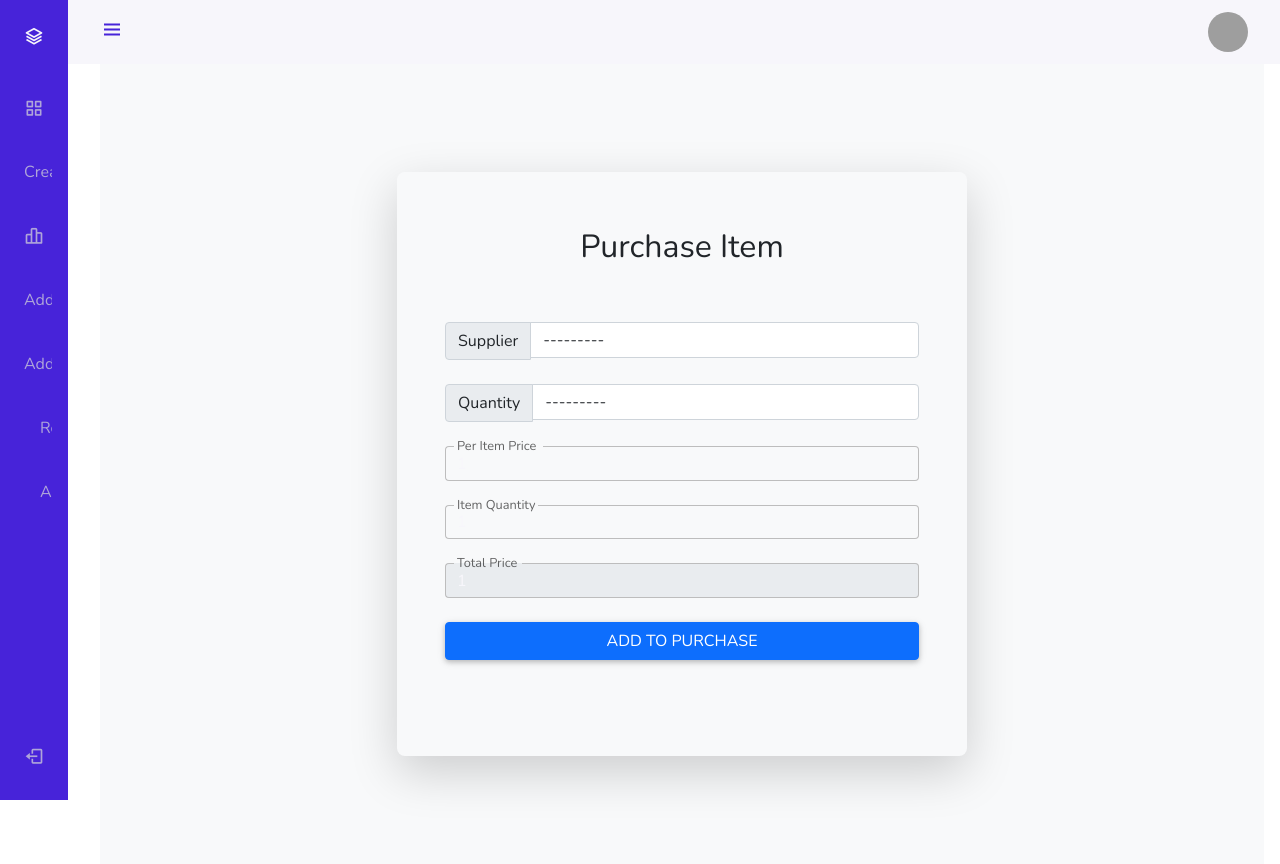
After one commit to Nahidjc/inventory-management-system-django, a Django app: page /transaction/purchase/ in a window 1280 px wide. The commit adds this page. Run offline with Django 3.2, Linux system fonts and the light colour scheme; data comes from the database, SQL or seed files in the repository; some libraries are stand-ins or nearby versions; grey boxes are pictures that could not be loaded.

Commit message:
add purchase form

```diff
--- /dev/null
+++ b/static/js/purchase.js
@@ -0,0 +1 @@
+console.log("Paichi")
--- a/templates/dashboard.html
+++ b/templates/dashboard.html
@@ -69,10 +69,9 @@
 
                             <span class="nav_name">Add Supplier</span>
                         </a>
-                        </a> <a href="#" class="nav_link">
-                            <span class="iconify" data-icon="codicon:request-changes" data-width="30"
-                                data-height="30"></span>
-                            <span class="nav_name">Request Loan</span>
+                        </a> <a href="/transaction/purchase" class="nav_link">
+
+                            <span class="nav_name">Add to Purchase</span> </a>
                         </a>
                         </a> <a href="#" class="nav_link">
                             <span class="iconify" data-icon="bx:bxs-user-x" data-width="30" data-height="30"></span>
--- /dev/null
+++ b/templates/transaction/purchase.html
@@ -0,0 +1,51 @@
+{% extends "dashboard.html" %}
+{% load widget_tweaks %}
+{% load static %}
+
+{% block body_block %}
+
+<div class="container">
+    <div class="row vh-100">
+        <div class="p-5 m-auto shadow-lg text-dark col-md-7 col-sm-8 col-lg-6 rounded-5">
+            <h2 class='p-2 text-center'>Purchase Item</h2>
+            <form method="POST" class="my-5">
+
+                {% csrf_token %}
+
+                <div class="mb-4 input-group">
+                    <div class="input-group-text">Supplier</div>
+                    {% render_field form.supplier|attr:'required:true' class="form-control" %}
+                </div>
+
+
+                <div class="mb-4 input-group">
+                    <div class="input-group-text">Quantity</div>
+                    {% render_field form.inventoryName|attr:'required:true' class="form-control" %}
+                </div>
+
+
+                <div class="mb-4 form-outline">
+                    {% render_field form.itemPrice|attr:'required:true' id="itemPrice" class="form-control" %}
+                    <label class="form-label">Per Item Price</label>
+                </div>
+
+                <div class="mb-4 form-outline">
+                    {% render_field form.quantity|attr:'required:true' id="quantity" class="form-control" %}
+                    <label class="form-label">Item Quantity</label>
+                </div>
+
+                <div class="mb-4 form-outline">
+                    {% render_field form.totalPrice|attr:'readonly:true' id="totalPrice" class="form-control" %}
+                    <label class="form-label">Total Price</label>
+                </div>
+                <!-- Submit button -->
+                <button type="submit" class="btn btn-primary btn-block">Add to Purchase</button>
+            </form>
+        </div>
+    </div>
+</div>
+
+
+<script src="{% static 'js/purchase.js' %}"></script>
+
+{% endblock %}
--- a/transaction/urls.py
+++ b/transaction/urls.py
@@ -1,8 +1,8 @@
 from django.urls import path, include
-from loginApp import views
+from transaction import views
 
 
 app_name = "inventory_app"
 urlpatterns = [
-
+    path('purchase/', views.itemPurchase, name='purchase'),
 ]
--- a/transaction/views.py
+++ b/transaction/views.py
@@ -1,3 +1,17 @@
 from django.shortcuts import render
+from .forms import PurchaseItemForm
+from inventory.models import inventory
+from django.shortcuts import HttpResponseRedirect, redirect
+# Create your views here.
 
-# Create your views here.
+
+def itemPurchase(request):
+    form = PurchaseItemForm()
+    if request.method == 'POST':
+        form = PurchaseItemForm(request.POST)
+        if form.is_valid():
+            form.save()
+            # inv = inventory()
+            return redirect('home')
+
+    return render(request, 'transaction/purchase.html', context={'form': form})
```
